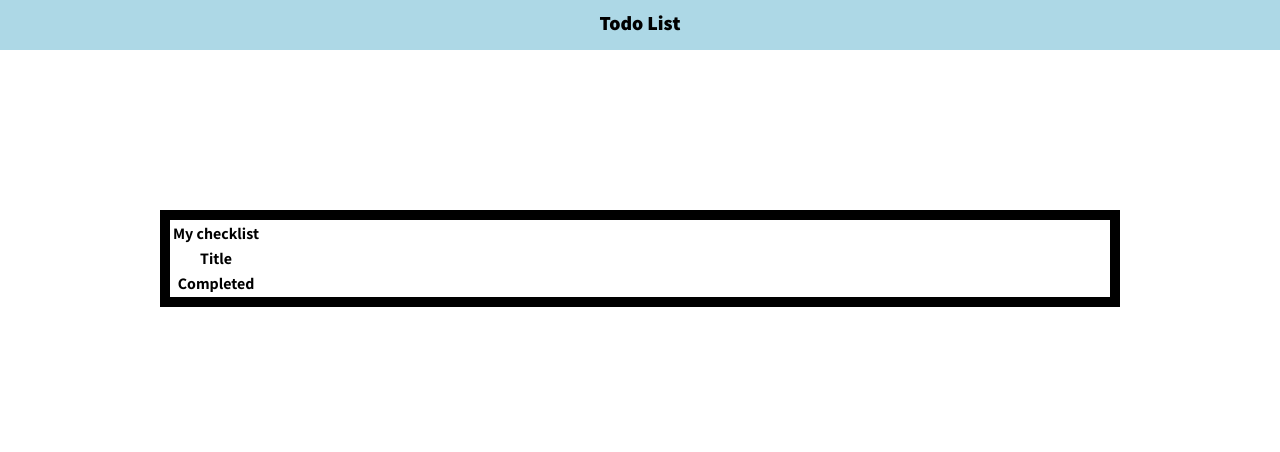
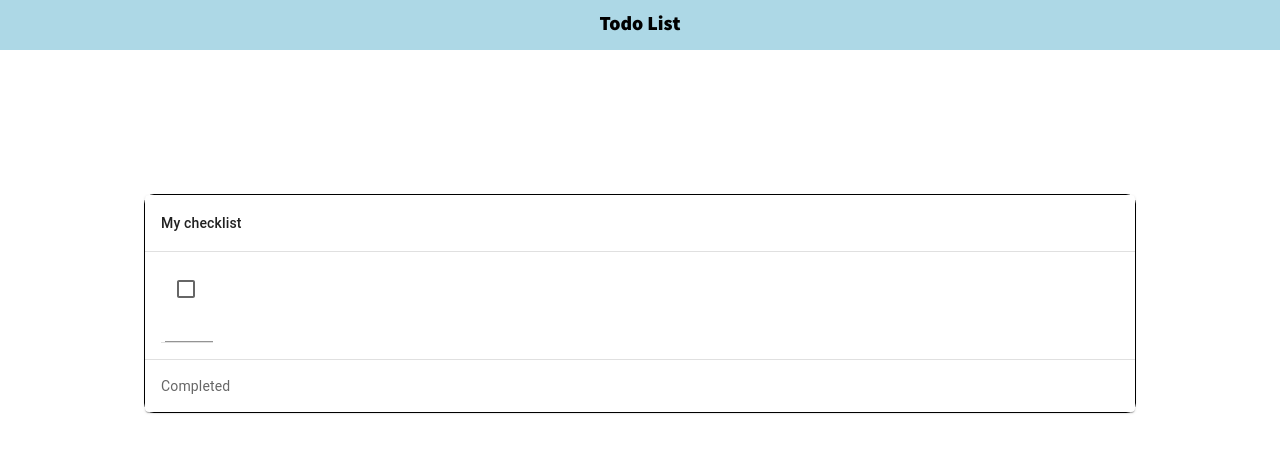
Before and after one commit to keironchaudhry/todolist, a React (Create React App) app: page / in a window 1280 px wide. Shown: the top 452 px of the page. Built offline with nearby package versions, Linux system fonts and the light colour scheme.

Commit message:
Feat: Apply MUI components to create healthier table

```diff
--- a/src/components/tasks/Tasks.jsx
+++ b/src/components/tasks/Tasks.jsx
@@ -1,20 +1,37 @@
 import React from "react";
+import Table from "@mui/material/Table";
+import TableBody from "@mui/material/TableBody";
+import TableCell from "@mui/material/TableCell";
+import TableContainer from "@mui/material/TableContainer";
+import TableHead from "@mui/material/TableHead";
+import TableRow from "@mui/material/TableRow";
+import Paper from "@mui/material/Paper";
+import Checkbox from "@mui/material/Checkbox";
+import Input from "@mui/material/Input";
+
 import styles from "./Tasks.module.css";
 
 export default function Tasks() {
   return (
     <div className={styles.tableContainer}>
-      <table>
-        <tr className="topRow">
-          <th>My checklist</th>
-        </tr>
-        <tr className="middleRow">
-          <th>Title</th>
-        </tr>
-        <tr className="bottomRow">
-          <th>Completed</th>
-        </tr>
-      </table>
+      <TableContainer component={Paper}>
+        <Table sx={{ minWidth: 650 }} aria-label="caption table">
+          <caption>Completed</caption>
+          <TableHead>
+            <TableRow>
+              <TableCell className={styles.title}>My checklist</TableCell>
+            </TableRow>
+          </TableHead>
+          <TableBody>
+            <TableCell>
+              <TableCell padding="checkbox" className={styles.checkbox}>
+                <Checkbox />
+                <Input />
+              </TableCell>
+            </TableCell>
+          </TableBody>
+        </Table>
+      </TableContainer>
     </div>
   );
 }
--- a/src/components/tasks/Tasks.module.css
+++ b/src/components/tasks/Tasks.module.css
@@ -1,5 +1,16 @@
 .tableContainer {
   display: flex;
-  border: 10px solid black;
-  margin: 10rem;
+  border: 1px solid black;
+  border-radius: 10px;
+  margin: 9rem;
 }
+
+.title {
+  font-size: 20px;
+  font-weight: 700;
+}
+
+.checkbox {
+  display: flex;
+  margin: 10px;
+}
```
